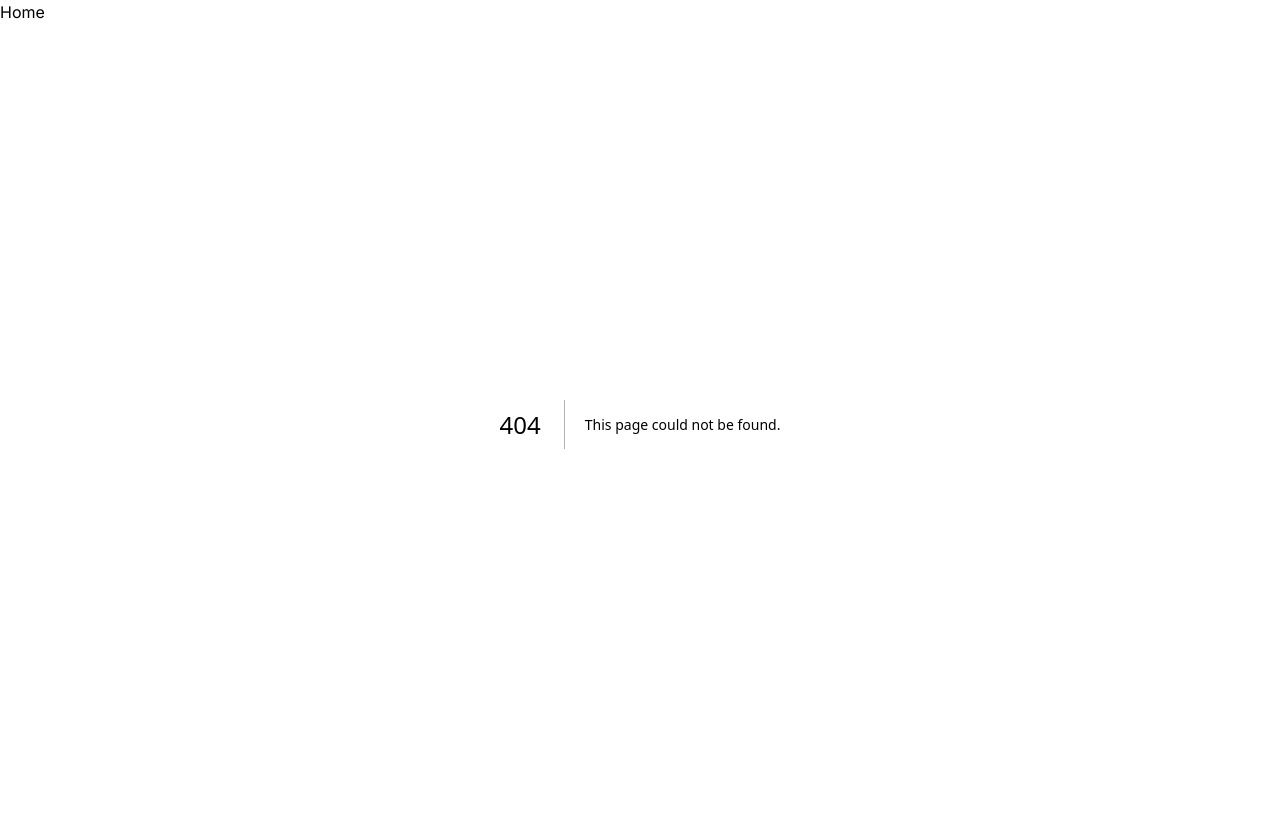
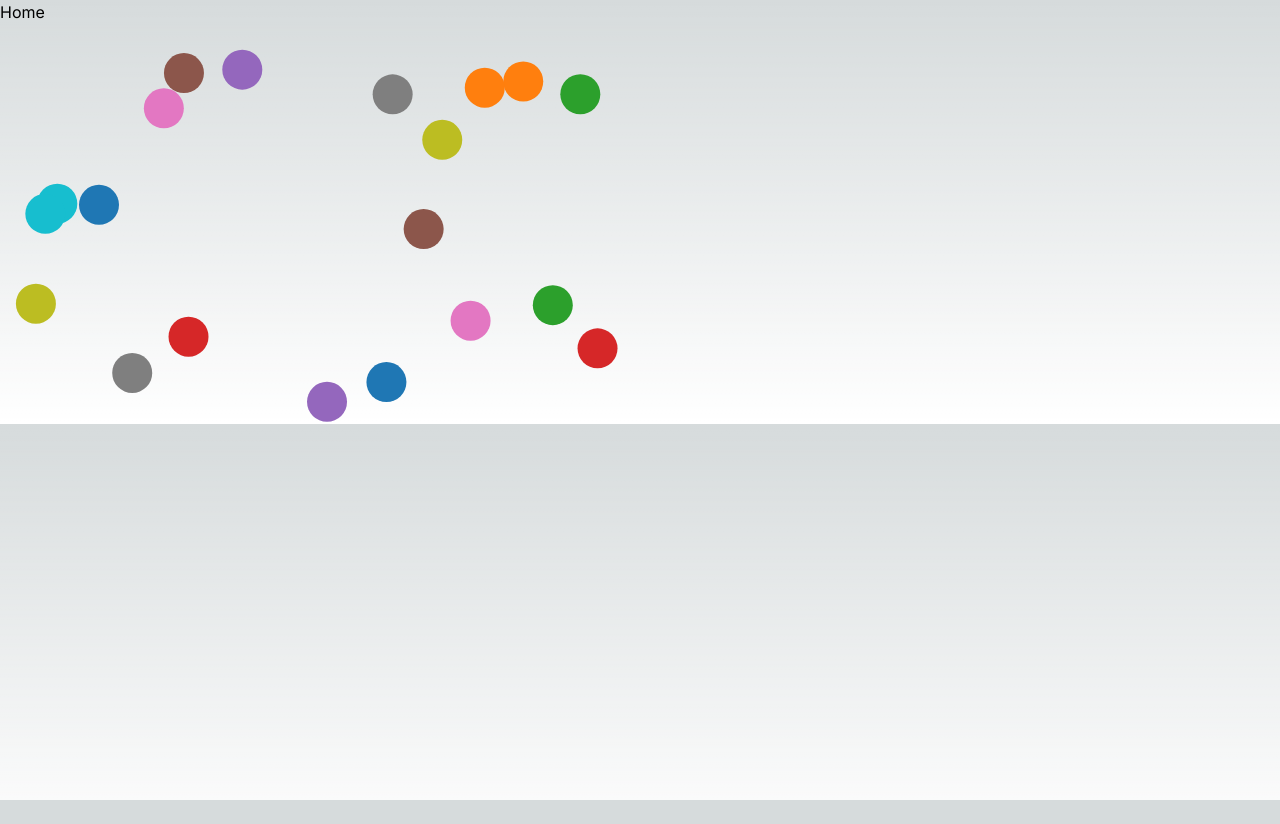
Before and after one commit to 2017Yasu/d3-sample, a Next.js app: page /move-circles in a window 1280 px wide. Before the commit this address had no page. After the commit the page ends 800 px from the top, so only its background shows below. Built offline with nearby package versions, Linux system fonts and the light colour scheme.

Commit message:
add move-circles component and page

```diff
--- /dev/null
+++ b/src/app/move-circles/page.tsx
@@ -0,0 +1,14 @@
+import dynamic from 'next/dynamic';
+
+const MoveCirclesComponent =
+  typeof window === undefined
+    ? undefined
+    : dynamic(() => import('@/components/move-circles'), { ssr: false });
+
+export default function MoveCirclesPage() {
+  return (
+    <div>
+      {MoveCirclesComponent && <MoveCirclesComponent count={20} radius={20} />}
+    </div>
+  );
+}
--- a/src/app/page.tsx
+++ b/src/app/page.tsx
@@ -17,6 +17,9 @@ export default function Home() {
           </li>
           <li>
             <Link href={'/bar-chart'}>Bar Chart</Link>
+          </li>
+          <li>
+            <Link href={'/move-circles'}>Move Circles</Link>
           </li>
         </ul>
       </div>
--- /dev/null
+++ b/src/components/move-circles/index.tsx
@@ -0,0 +1,3 @@
+import MoveCircles from './move-circles';
+
+export default MoveCircles;
--- /dev/null
+++ b/src/components/move-circles/move-circles.tsx
@@ -0,0 +1,56 @@
+'use client';
+
+import * as d3 from 'd3';
+import { useEffect, useState } from 'react';
+import { type CanvasBaseProps } from '@/types/canvas';
+
+type Circle = {
+  x: number;
+  y: number;
+};
+
+type Props = CanvasBaseProps & {
+  count: number;
+  radius?: number;
+  strokeWidth?: number;
+};
+
+export default function MoveCircles({
+  count,
+  width = 640,
+  height = 400,
+  radius = 32,
+  strokeWidth = 2,
+}: Props) {
+  const [circles, setCircles] = useState<Circle[]>([]);
+
+  useEffect(() => {
+    setCircles(
+      d3.range(count).map((i) => ({
+        x: Math.random() * (width - radius * 2) + radius,
+        y: Math.random() * (height - radius * 2) + radius,
+      })),
+    );
+    // eslint-disable-next-line react-hooks/exhaustive-deps
+  }, [height, radius, width]);
+
+  return (
+    <svg
+      viewBox={`0 0 ${width} ${height}`}
+      width={width}
+      height={height}
+      strokeWidth={strokeWidth}
+    >
+      {circles &&
+        circles.map(({ x, y }, i) => (
+          <circle
+            key={i}
+            cx={x}
+            cy={y}
+            r={radius}
+            fill={d3.schemeCategory10[i % 10]}
+          />
+        ))}
+    </svg>
+  );
+}
--- /dev/null
+++ b/src/types/canvas.ts
@@ -0,0 +1,4 @@
+export type CanvasBaseProps = {
+  width?: number;
+  height?: number;
+};
```
